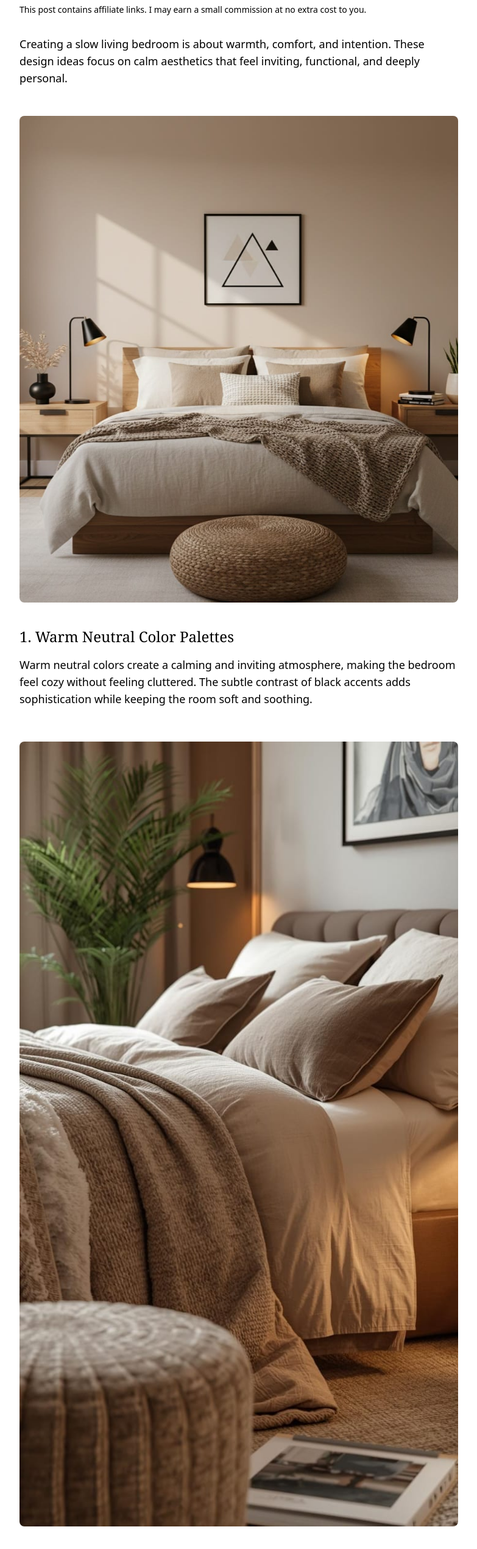
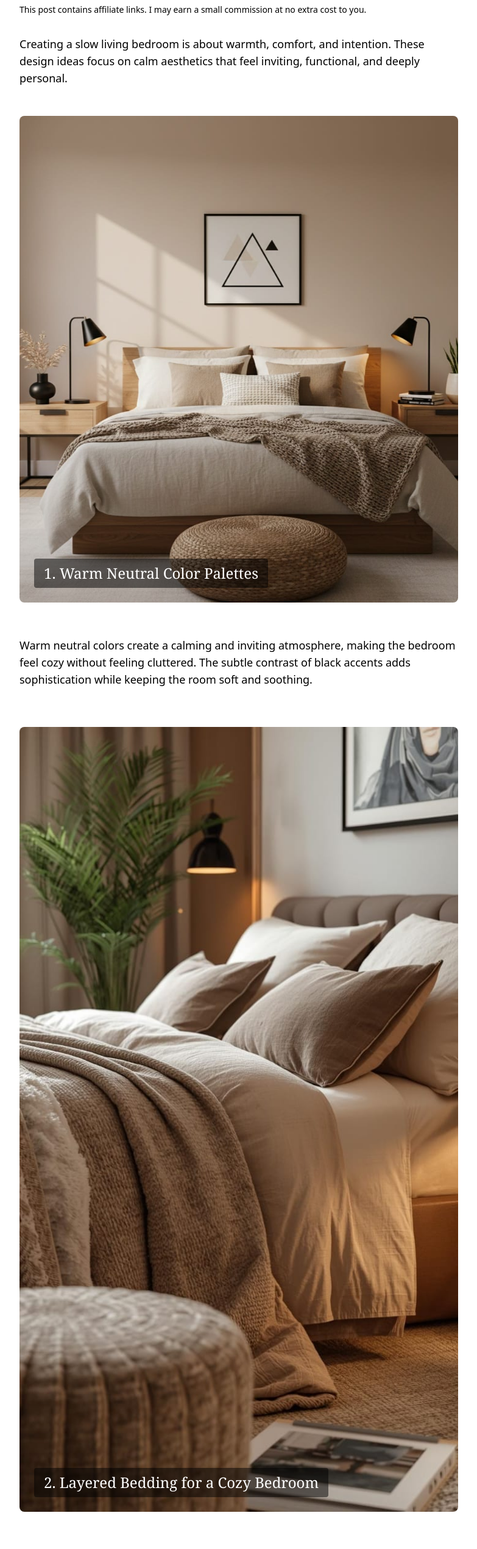
Before and after one commit to muasyamuthengi-gif/aestheticfindsbyanna, a Next.js app: page /blog/slow-living in a window 1280 px wide. Shown: the part 234-2774 px from the top of the page at 61% size, without its empty margins (248-1031 px from the left). Built offline with nearby package versions, Linux system fonts and the light colour scheme; a web font is replaced by a local one.

Commit message:
Enhance blog layout with image captions and alt text

```diff
--- a/app/blog/slow-living/page.js
+++ b/app/blog/slow-living/page.js
@@ -19,55 +19,84 @@ export default function SlowLivingPost() {
       </p>
 
       {/* 1 */}
-      <img src="/blog1.jpg" className="w-full rounded-lg mb-10" />
-      <h2 className="text-2xl font-serif text-black mb-4">
+      <div className="relative mb-14">
+        <img
+          src="/blog1.jpg"
+          className="w-full rounded-lg"
+          alt="Warm neutral color palettes"
+        />
+        <h2 className="absolute bottom-6 left-6 text-2xl font-serif text-white bg-black/50 px-4 py-2 rounded">
           1. Warm Neutral Color Palettes
         </h2>
-      <p className="text-lg text-black mb-14">
+      </div>
+      <p className="text-lg text-black mb-16">
         Warm neutral colors create a calming and inviting atmosphere, making the
         bedroom feel cozy without feeling cluttered. The subtle contrast of black
         accents adds sophistication while keeping the room soft and soothing.
       </p>
 
       {/* 2 */}
-      <img src="/blog1-2.jpg" className="w-full rounded-lg mb-10" />
-      <h2 className="text-2xl font-serif text-black mb-4">
+      <div className="relative mb-14">
+        <img
+          src="/blog1-2.jpg"
+          className="w-full rounded-lg"
+          alt="Layered bedding"
+        />
+        <h2 className="absolute bottom-6 left-6 text-2xl font-serif text-white bg-black/50 px-4 py-2 rounded">
           2. Layered Bedding for a Cozy Bedroom
         </h2>
-      <p className="text-lg text-black mb-14">
+      </div>
+      <p className="text-lg text-black mb-16">
         Layering bedding adds depth and texture, instantly making the bed look
         more inviting and luxurious. This styling technique enhances the room’s
         cozy vibe and encourages comfort and relaxation.
       </p>
 
       {/* 3 */}
-      <img src="/blog1-3.jpg" className="w-full rounded-lg mb-10" />
-      <h2 className="text-2xl font-serif text-black mb-4">
+      <div className="relative mb-14">
+        <img
+          src="/blog1-3.jpg"
+          className="w-full rounded-lg"
+          alt="Soft warm lighting"
+        />
+        <h2 className="absolute bottom-6 left-6 text-2xl font-serif text-white bg-black/50 px-4 py-2 rounded">
           3. Soft, Warm Lighting
         </h2>
-      <p className="text-lg text-black mb-14">
+      </div>
+      <p className="text-lg text-black mb-16">
         Warm lighting transforms a space, making it feel intimate and restful.
         Combining natural light with ambient lamps creates a soft glow that
-        enhances textures and colors, perfect for a relaxing bedroom
-        environment.
+        enhances textures and colors.
       </p>
 
       {/* 4 */}
-      <img src="/blog1-4.jpg" className="w-full rounded-lg mb-10" />
-      <h2 className="text-2xl font-serif text-black mb-4">
+      <div className="relative mb-14">
+        <img
+          src="/blog1-4.jpg"
+          className="w-full rounded-lg"
+          alt="Natural textures"
+        />
+        <h2 className="absolute bottom-6 left-6 text-2xl font-serif text-white bg-black/50 px-4 py-2 rounded">
           4. Natural Textures & Materials
         </h2>
-      <p className="text-lg text-black mb-14">
+      </div>
+      <p className="text-lg text-black mb-16">
         Incorporating natural textures like wood, woven materials, and linens
-        adds visual depth and comfort. Textures make the room feel lively and
-        cozy while keeping the overall aesthetic elegant and minimal.
+        adds visual depth and comfort while keeping the overall aesthetic elegant
+        and minimal.
       </p>
 
       {/* 5 */}
-      <img src="/blog1-5.jpg" className="w-full rounded-lg mb-10" />
-      <h2 className="text-2xl font-serif text-black mb-4">
+      <div className="relative mb-14">
+        <img
+          src="/blog1-5.jpg"
+          className="w-full rounded-lg"
+          alt="Cozy corners"
+        />
+        <h2 className="absolute bottom-6 left-6 text-2xl font-serif text-white bg-black/50 px-4 py-2 rounded">
           5. Cozy Corners & Bedroom Styling Details
         </h2>
+      </div>
       <p className="text-lg text-black">
         Cozy corners create intimate spaces within the bedroom for reading,
         relaxing, or personal reflection. Small details like an ottoman, plants,
```
Lines whose indentation alone changed are shown as unchanged.
